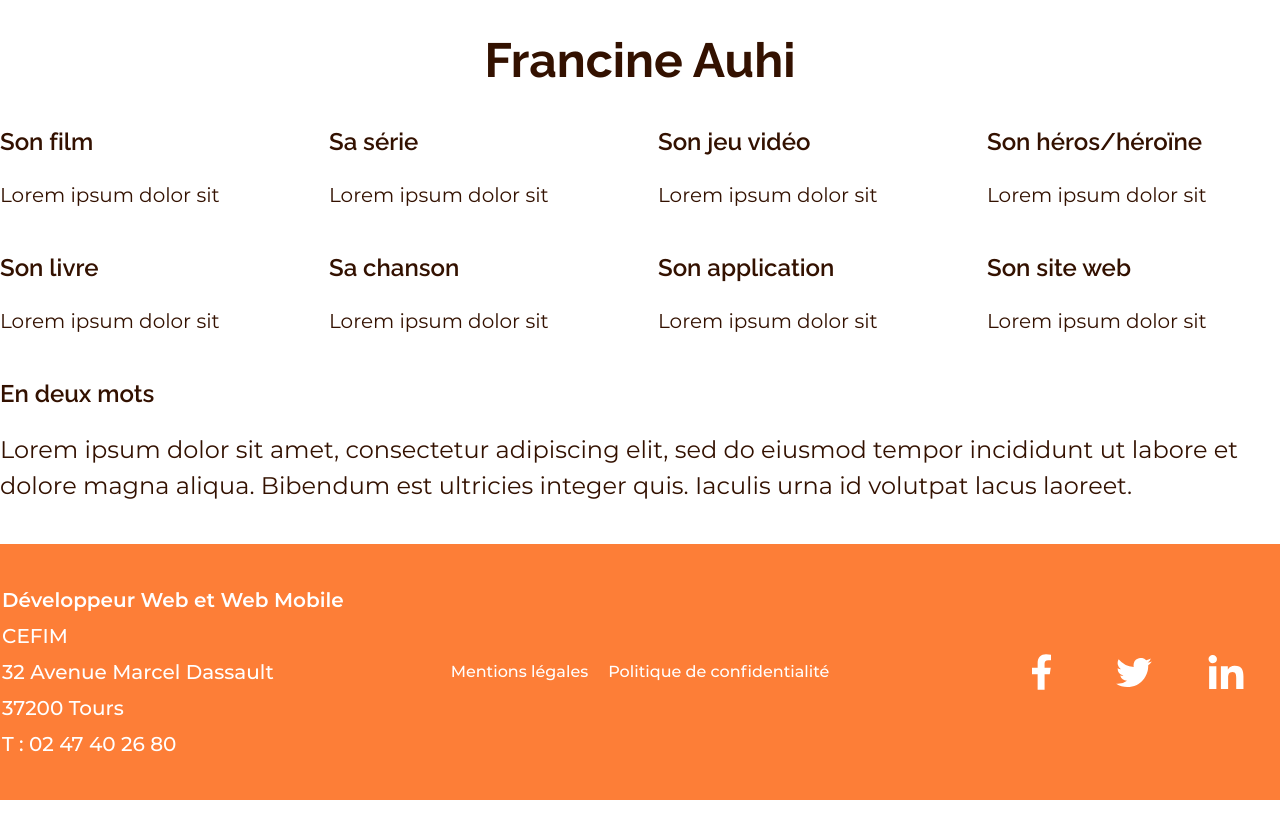
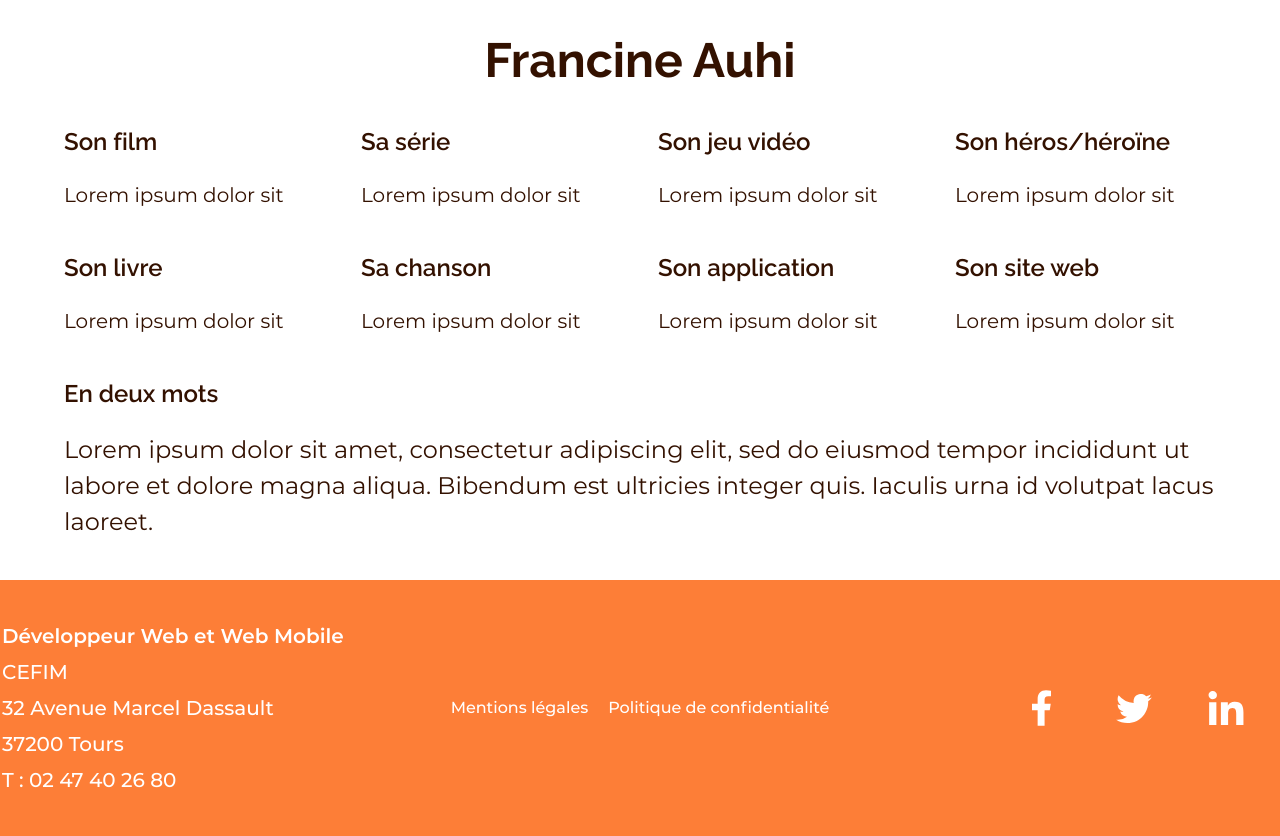
Before and after one commit to KevinBertaux/ecf-dwwm, a PHP site: page /students_detail.php in a window 1280 px wide. Shown: the part 548-1384 px from the top of the page. Before the commit the page ends 1348 px from the top, so only its background shows below. Run offline with PHP 8.4, Linux system fonts and the light colour scheme; style sheets or scripts are compiled from the project's sources; some libraries are stand-ins or nearby versions.

Commit message:
Divers corrections

```diff
--- a/dist/php/header.php
+++ b/dist/php/header.php
@@ -22,7 +22,7 @@
 				</p>
 				<nav class="nav-menu">
 					<button class="toggle-menu" aria-expanded="false" aria-controls="menu">Menu</button>
-					<ul class="nav-list menu" role="list" hidden>
+					<ul id="menu" class="nav-list menu" role="list" hidden>
 						<li class="nav-item">
 							<a href="index.php" class="nav-link">Accueil</a>
 						</li>
--- a/src/php/header.php
+++ b/src/php/header.php
@@ -22,7 +22,7 @@
 				</p>
 				<nav class="nav-menu">
 					<button class="toggle-menu" aria-expanded="false" aria-controls="menu">Menu</button>
-					<ul class="nav-list menu" role="list" hidden>
+					<ul id="menu" class="nav-list menu" role="list" hidden>
 						<li class="nav-item">
 							<a href="index.php" class="nav-link">Accueil</a>
 						</li>
--- a/src/scss/layout/_layout.scss
+++ b/src/scss/layout/_layout.scss
@@ -25,15 +25,16 @@ p {
 .news-page .container,
 .students,
 .students-page .container,
+.student-detail-section .container,
 .formation .container,
 .formation-page .container,
-.student-detail-section .container,
 .send-contact .container {
 	width: 100%;
 }
 
 .formation-page .container,
 .students-page .container,
+.student-detail-section .container,
 .news-page .container,
 .send-contact .container {
 	display: flex;
--- a/src/scss/main.scss
+++ b/src/scss/main.scss
@@ -11,7 +11,6 @@
 @import "layout/layout";
 @import "layout/container";
 @import "layout/header";
-@import "layout/forms";
 @import "layout/footer";
 
 @import "components/buttons";
@@ -22,7 +21,5 @@
 @import "pages/students";
 @import "pages/news";
 @import "pages/contact";
-@import "pages/legal";
-@import "pages/privacy";
 
 /*@import 'themes';*/
--- a/src/scss/pages/_contact.scss
+++ b/src/scss/pages/_contact.scss
@@ -93,7 +93,7 @@ textarea:focus {
 }
 
 .contact-button {
-	align-self: end;
+	align-self: flex-end;
 	margin-bottom: 4rem;
 	transition: 0.3s;
 }
--- a/src/scss/pages/_students.scss
+++ b/src/scss/pages/_students.scss
@@ -32,7 +32,7 @@ Malheureusement ":has" n'est pas implémenté (caniuse 0%).
 }
 
 .student-detail-image {
-	width: 90vw;
+	width: 70vw;
 	height: auto;
 	margin-top: 4rem;
 	margin-bottom: 4rem;
@@ -49,6 +49,17 @@ Malheureusement ":has" n'est pas implémenté (caniuse 0%).
 
 .student-detail-name {
 	margin-bottom: 4rem;
+}
+
+.student-detail-detail {
+	width: 90vw;
+}
+
+@media screen and (min-width: 36em) {
+	/* 576px */
+	.student-detail-detail {
+		max-width: 127.6rem;
+	}
 }
 
 .student-detail-list {
```
